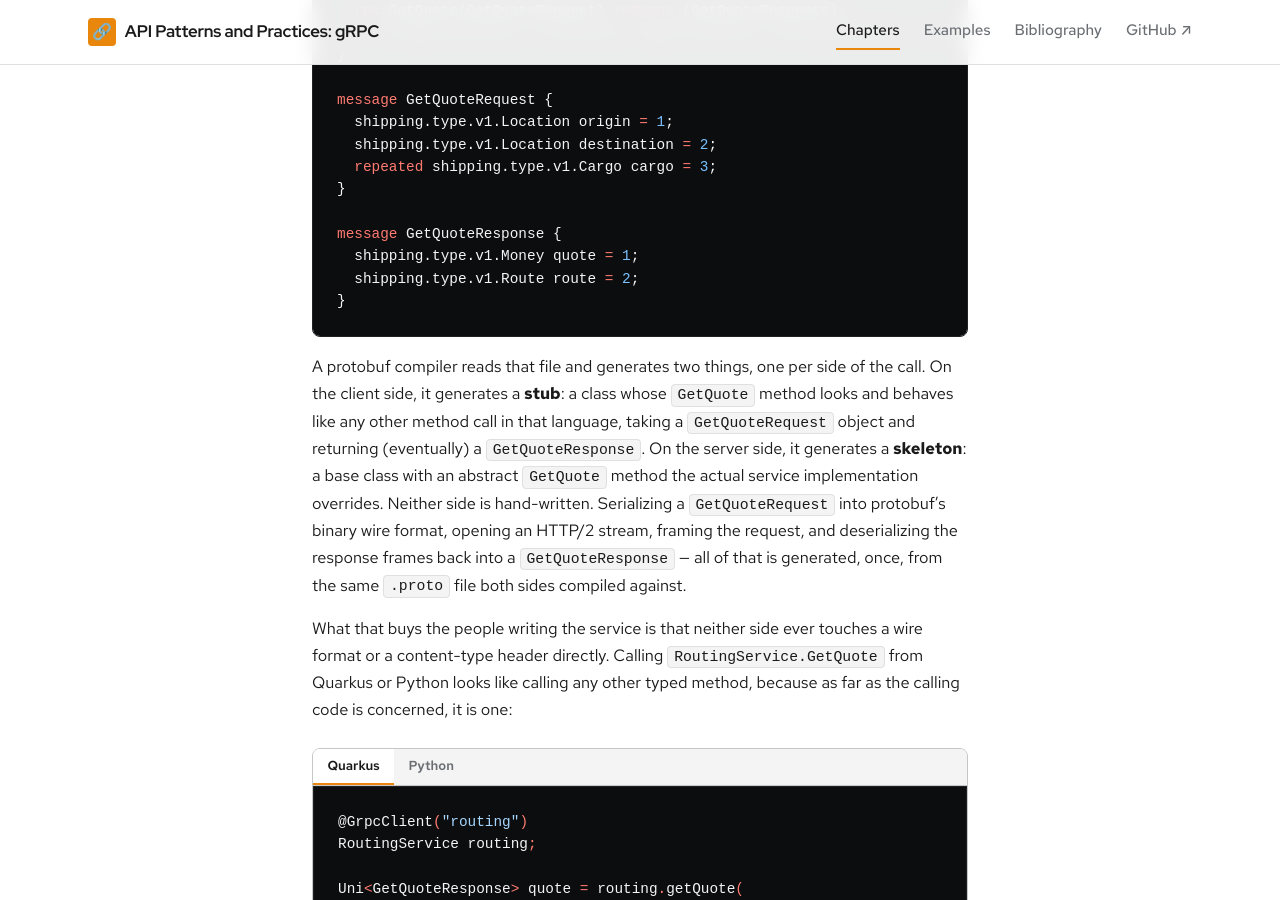
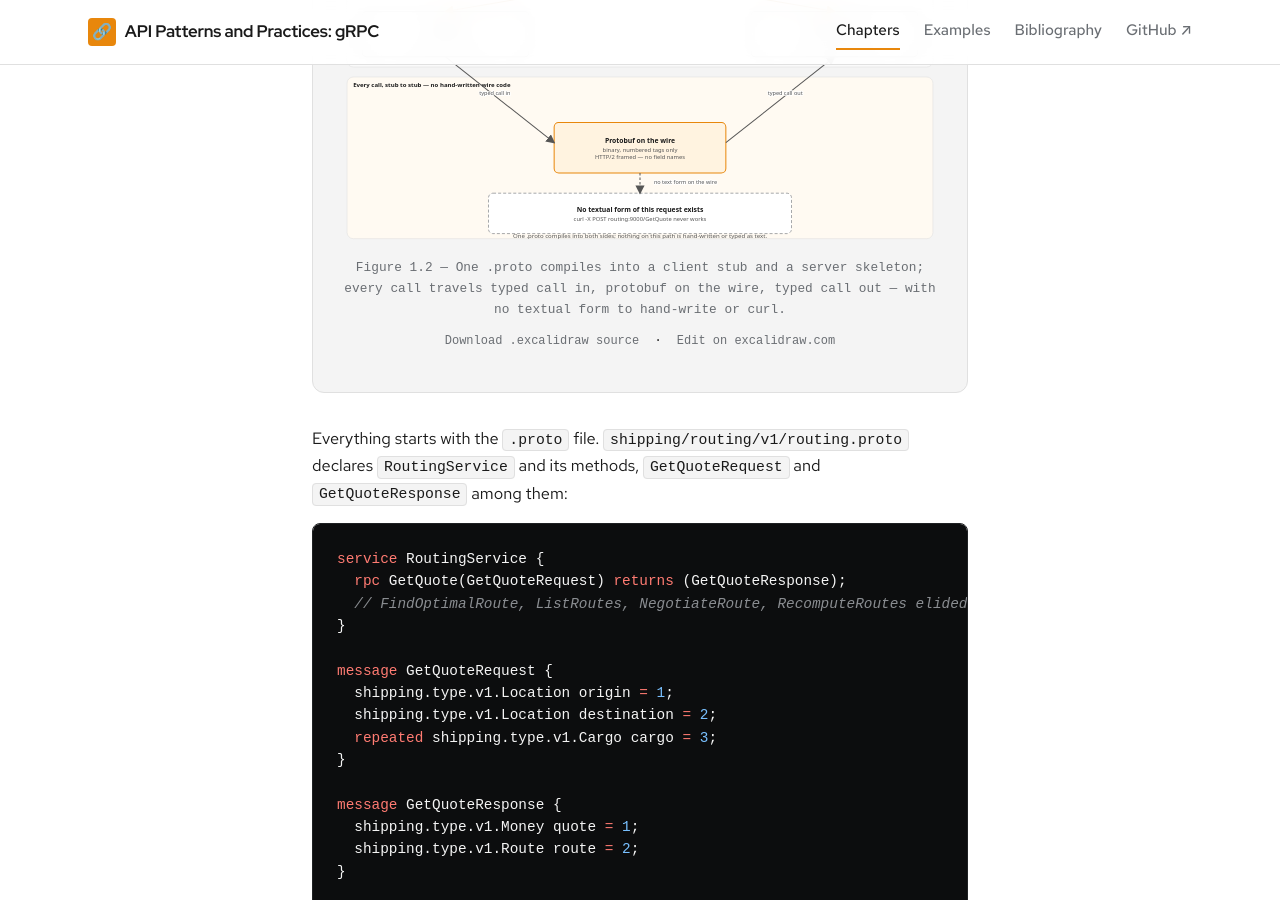
Before and after one commit to patterncatalyst/api-patterns-and-practices-grpc, a Jekyll site: the page built from _docs/01-from-rest-to-rpc.md, in a window 1280 px wide and 900 px high, scrolled down 3888 px. Built offline with Jekyll 4.4.1, drawn with Linux system fonts in a browser that asks for light colours; some web fonts are replaced.

Commit message:
docs(backfill): Ch1 figure — 01-stub-to-stub-path
New Figure 1.2: the conceptual proto -> client stub + server skeleton path and
why no textual request form exists. Figure 1.1 unchanged.

```diff
--- a/_docs/01-from-rest-to-rpc.md
+++ b/_docs/01-from-rest-to-rpc.md
@@ -39,6 +39,8 @@ Each axis explains part of why a team reaches for one paradigm over another, and
 ## How an RPC travels, stub to stub
 
 The mechanism behind a gRPC call is worth tracing once, because it differs most sharply from how a REST or GraphQL call gets made, and it explains both gRPC's biggest strengths and its sharpest limitation.
+
+{% include excalidraw.html file="01-stub-to-stub-path" alt="A single .proto contract for RoutingService.GetQuote feeds one compile step, protoc or buf generate, which produces two outputs from the same source: a client stub and a server skeleton, neither hand-written. On every call, the client stub sends a typed call in, which becomes protobuf on the wire — a binary encoding using numbered tags only, framed by HTTP/2, with no field names on the wire — which arrives at the server skeleton as a typed call out. A dashed line leads from the wire encoding down to a callout stating that no textual form of this request exists, and that curl -X POST routing:9000/GetQuote never works, because there is no request line to type." caption="Figure 1.2 — One .proto compiles into a client stub and a server skeleton; every call travels typed call in, protobuf on the wire, typed call out — with no textual form to hand-write or curl." %}
 
 Everything starts with the `.proto` file. `shipping/routing/v1/routing.proto` declares `RoutingService` and its methods, `GetQuoteRequest` and `GetQuoteResponse` among them:
 
```
Also changed, not shown: assets/diagrams/01-stub-to-stub-path.svg (added), 1 other file.
